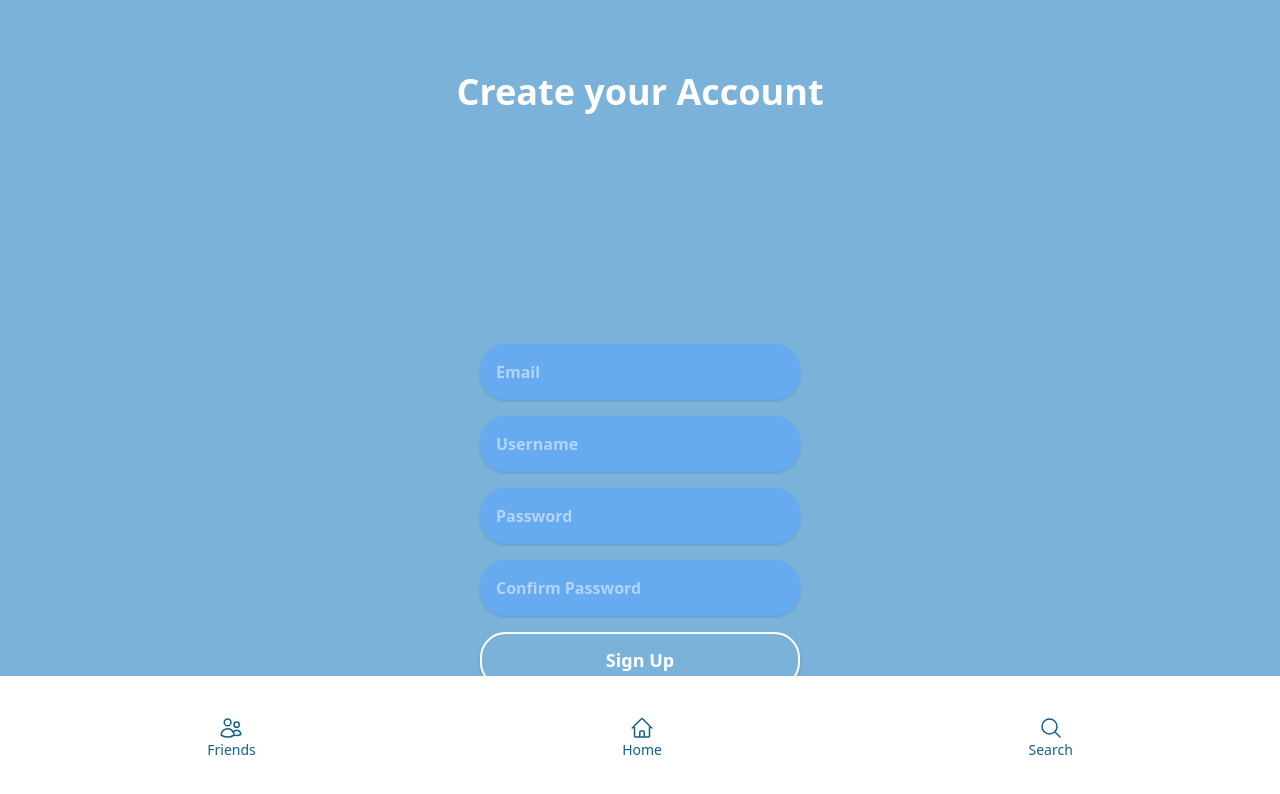
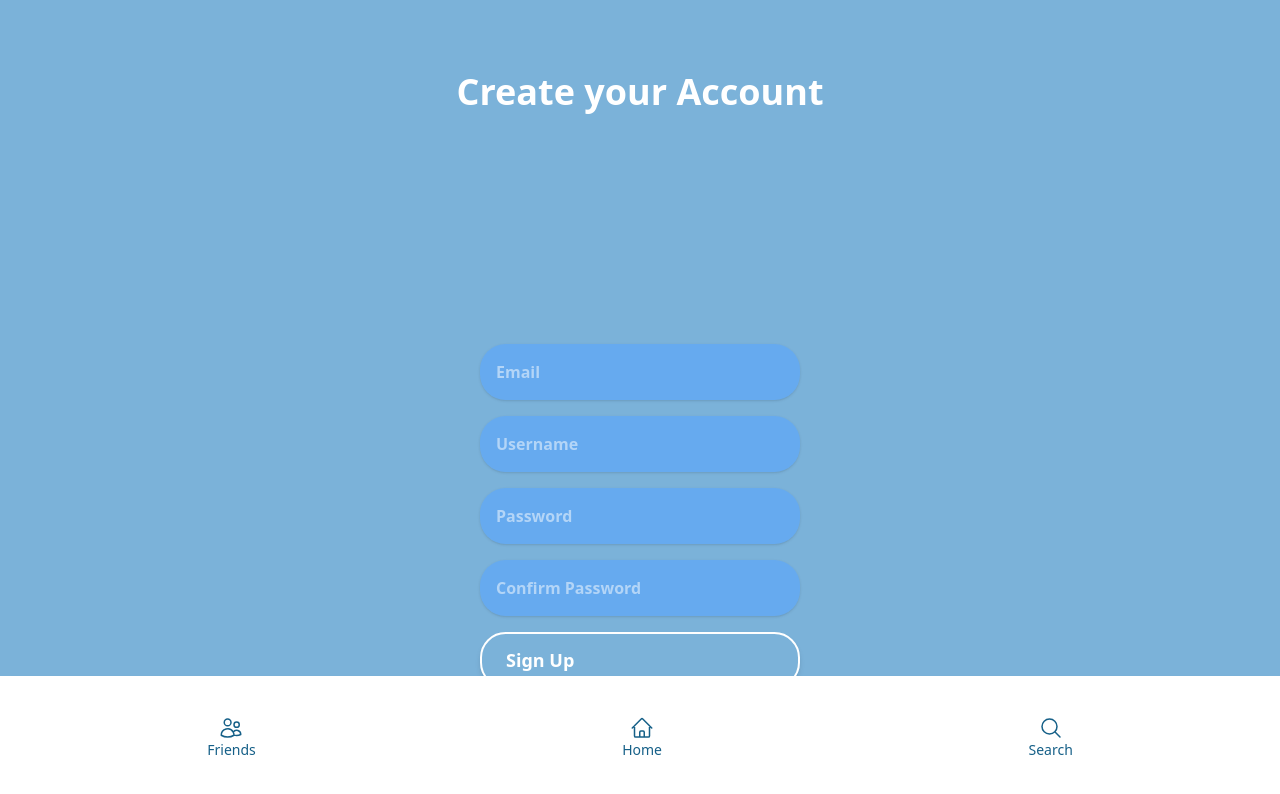
Before and after one commit to sondreir98/NTNU-TDT4140-Filmder, a React (Vite) app: page /signup in a window 1280 px wide. Shown: the top 794 px of the page. Built offline with nearby package versions, Linux system fonts and the light colour scheme.

Commit message:
feat: :sparkles: Add signin functionality
And redirect users when pressing button to the home page.

```diff
--- a/src/Database.tsx
+++ b/src/Database.tsx
@@ -1,6 +1,6 @@
 import { initializeApp } from "firebase/app";
 import { getAuth } from "firebase/auth";
-import { collection, getDocs, getFirestore } from "firebase/firestore/lite";
+import { collection, getDocs, getFirestore } from "firebase/firestore";
 // Follow this pattern to import other Firebase services
 // import { } from 'firebase/<service>';
 
--- a/src/pages/SignUpPage.tsx
+++ b/src/pages/SignUpPage.tsx
@@ -42,19 +42,21 @@ const SignUpPage = () => {
 				onChange={(e) => setConfirmPassword(e.target.value)}
 				className="shadow mb-4 px-4 py-4 w-80 rounded-[2vw] bg-blue-400/50 font-semibold text-white focus:outline-none focus:ring-2 focus:ring-gray-300 ease-linear transition duration-500"
 			/>
-			<button
-				type="button"
+			<Link
+				to="/"
 				onClick={async () => {
-					const userCredential = await createUserWithEmailAndPassword(auth, email, password);
+					const userCredential = await createUserWithEmailAndPassword(
+						auth,
+						email,
+						password,
+					);
 					await updateProfile(userCredential.user, { displayName: username });
-					await setDoc(doc(db, "users", userCredential.user.uid), {
-						username: username
-					});
+					await setDoc(doc(db, "users", userCredential.user.uid), {});
 				}}
 				className="border-2 border-white w-80 px-6 py-3 rounded-[2vw] text-lg font-semibold shadow-md hover:bg-gray-200 transition"
 			>
 				Sign Up
-			</button>
+			</Link>
 			<p className="mt-4">
 				Already have an account?{" "}
 				<Link
--- a/src/pages/loginpage.tsx
+++ b/src/pages/loginpage.tsx
@@ -1,5 +1,7 @@
+import { signInWithEmailAndPassword } from "firebase/auth";
 import { useState } from "react";
 import { Link } from "react-router-dom";
+import { auth } from "../Database";
 
 const LoginPage = () => {
 	const [email, setEmail] = useState("");
@@ -24,13 +26,15 @@ const LoginPage = () => {
 				className="shadow mb-4 px-4 py-4 w-80 rounded-[2vw] bg-primary text-dark font-semibold focus:outline-none focus:ring-2 focus:ring-dark ease-linear transition duration-200"
 			/>
 			<div className="flex flex-col gap-4">
-				<button
-					type="button"
-					onClick={() => console.log("log in clicked")}
+				<Link
+					to="/"
+					onClick={async () => {
+						await signInWithEmailAndPassword(auth, email, password);
+					}}
 					className="border-2 border-dark w-80 px-6 py-3 rounded-[2vw] text-lg font-semibold shadow-md bg-primary text-dark hover:bg-gray-200 transition"
 				>
 					Log In
-				</button>
+				</Link>
 				<div className="text-center mt-2">
 					<p className="text-sm">
 						Don't have an account?{" "}
```
